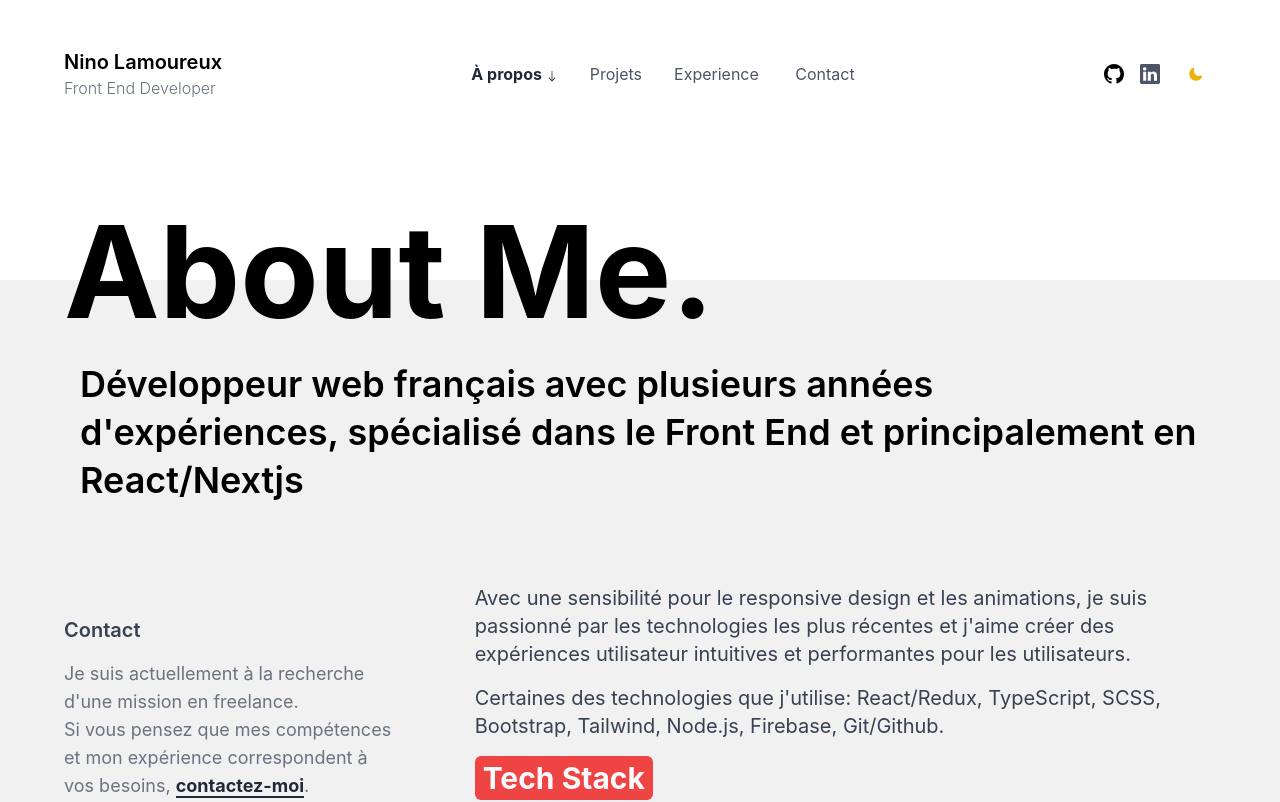
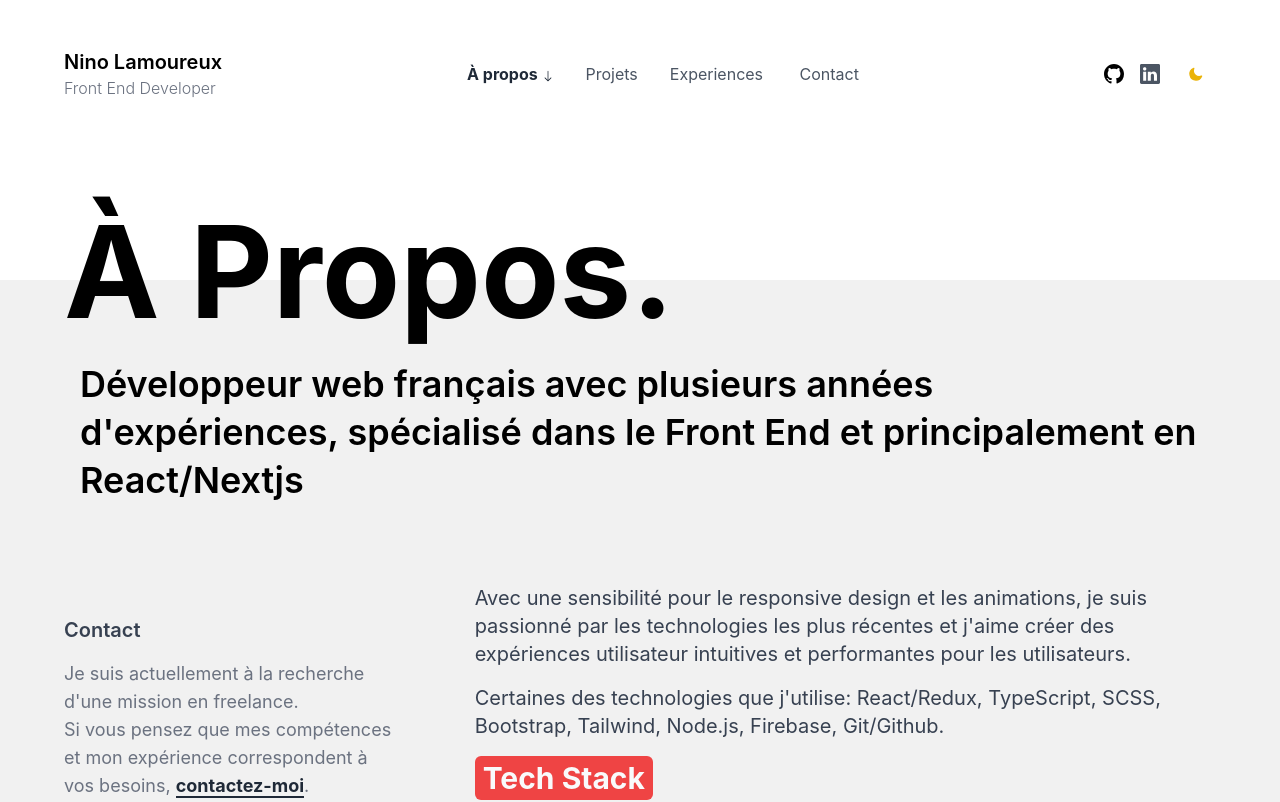
Before and after one commit to ninolam/nino-portfolio, a Next.js app: page /about in a window 1280 px wide. Shown: the top 802 px of the page. Built offline with nearby package versions, Linux system fonts and the light colour scheme.

Commit message:
master: add some changes

```diff
--- a/components/AboutMe.js
+++ b/components/AboutMe.js
@@ -6,7 +6,7 @@ export default function AboutMe() {
     <section className="bg-white dark:bg-gray-800">
       <div className="max-w-6xl mx-auto h-48 bg-white dark:bg-gray-800">
         <h1 className=" text-5xl md:text-9xl font-bold py-20 text-center md:text-left">
-          About Me.
+          À Propos.
         </h1>
       </div>
       <div className="bg-[#F1F1F1] -mt-10 dark:bg-gray-900">
@@ -94,7 +94,7 @@ export default function AboutMe() {
                 className="h-20 w-20 mx-4 my-4"
               />
               <img
-                src="https://upload.wikimedia.org/wikipedia/commons/thumb/8/8e/Nextjs-logo.svg/414px-Nextjs-logo.svg.png"
+                src="https://cdn.cdnlogo.com/logos/n/80/next-js.svg"
                 className="h-20 w-20 mx-4 my-4"
               />
               <img
--- a/components/Experience.js
+++ b/components/Experience.js
@@ -6,7 +6,7 @@ export default function Experience() {
     <section className="bg-white dark:bg-gray-800">
       <div className="max-w-6xl mx-auto h-48 bg-white dark:bg-gray-800">
         <h1 className=" text-5xl md:text-9xl font-bold py-20 text-center md:text-left">
-          Experience
+          Experiences
         </h1>
       </div>
       <div className="bg-[#F1F1F1] dark:bg-gray-900 -mt-4">
--- a/components/Hero.js
+++ b/components/Hero.js
@@ -11,18 +11,18 @@ export default function Hero() {
       <div className="w-full md:w-1/2 mx-auto text-center md:text-left lg:p-20">
         <RoughNotationGroup show={true}>
           <RainbowHighlight color={colors[0]}>
-            <h1 className="text-4xl md:text-8xl font-bold text-gray-700 dark:text-gray-200 my-2">
-              Developpeur
+            <h1 className="text-4xl md:text-6xl font-bold text-gray-700 dark:text-gray-200 my-2">
+              Développeur Web
             </h1>
           </RainbowHighlight>
         </RoughNotationGroup>
 
-        <div className="text-container max-w-[80%] mx-auto pt-10">
+        <div className="text-container w-full mx-auto ">
           <p
             className="leading-loose text-2xl md:text-4xl font-semibold  mx-4"
             style={{ lineHeight: "3rem" }}
           >
-            {userData.about.title}
+            {userData.about.titleCrop}
           </p>
         </div>
       </div>
--- a/components/Navbar.js
+++ b/components/Navbar.js
@@ -19,7 +19,7 @@ const Navbar = () => {
 
   const renderMobileNav = () => {
     return (
-      <div className="space-y-12 block md:hidden h-[calc(100vh-4rem)] h-screen flex flex-col justify-center items-center">
+      <div className="space-y-12 block md:hidden h-[calc(100vh-100px)] h-screen flex flex-col justify-center items-center">
         <Link
           href="/about"
           className="text-2xl font-medium text-gray-600 dark:text-gray-300 block"
@@ -36,7 +36,7 @@ const Navbar = () => {
           href="/experience"
           className="text-2xl font-medium text-gray-600 dark:text-gray-300 block"
         >
-          Experience
+          Experiences
         </Link>
         <Link
           href="/contact"
@@ -117,7 +117,7 @@ const Navbar = () => {
               : "text-gray-600 dark:text-gray-300 font-normal "
               }`}
           >
-            Experience{" "}
+            Experiences{" "}
             {router.asPath === "/experience" && (
               <svg
                 xmlns="http://www.w3.org/2000/svg"
@@ -216,7 +216,7 @@ const Navbar = () => {
             )}
           </button>
           <div onClick={() => setMenuVisible(!menuVisible)} className="space-y-2 md:hidden">
-            <div className={`${genericBurgerMenuLine} ${menuVisible ? "rotate-45 translate-y-3 opacity-50 group-hover:opacity-100" : "opacity-50 group-hover:opacity-100"}`}></div>
+            <div className={`${genericBurgerMenuLine} ${menuVisible ? "rotate-45 translate-y-2 opacity-50 group-hover:opacity-100" : "opacity-50 group-hover:opacity-100"}`}></div>
             <div className={`${genericBurgerMenuLine} ${menuVisible ? "opacity-0" : "opacity-50 group-hover:opacity-100"}`}></div>
             <div className={`${genericBurgerMenuLine} ${menuVisible ? "-rotate-45 -translate-y-3 opacity-50 group-hover:opacity-100" : "opacity-50 group-hover:opacity-100"}`}></div>
           </div>
--- a/constants/data.js
+++ b/constants/data.js
@@ -27,6 +27,8 @@ const userData = {
     },
   ],
   about: {
+    titleCrop:
+      "français avec plusieurs années d'expériences, spécialisé dans le Front End et principalement en React/Nextjs",
     title:
       "Développeur web français avec plusieurs années d'expériences, spécialisé dans le Front End et principalement en React/Nextjs",
     description: [
```
